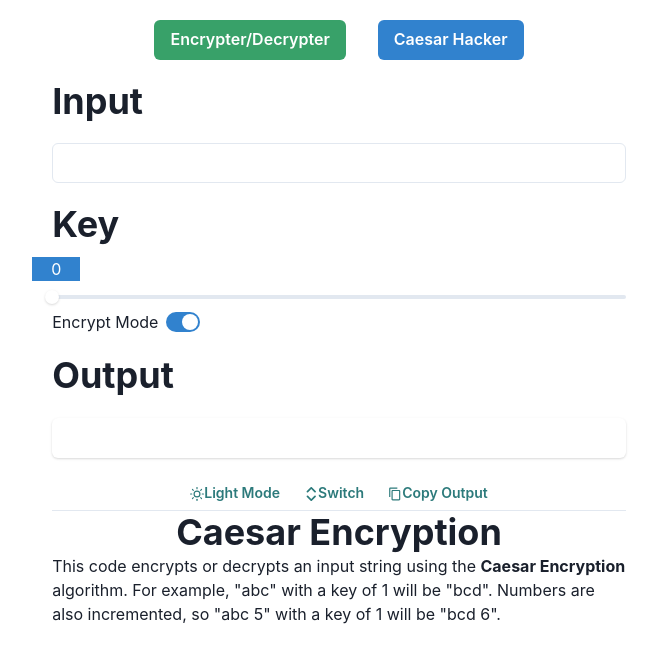
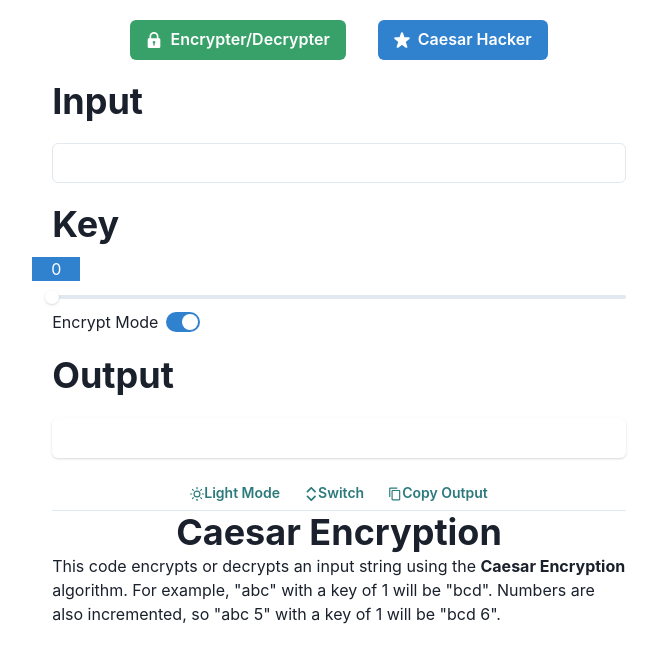
Before and after one commit to nf-projects/caesar-cipher, a Next.js app: page / in a window 1280 px wide. Shown: the top 662 px of the page, without its empty margins (301-958 px from the left). Built offline with nearby package versions, Linux system fonts and the light colour scheme.

Commit message:
add navbar icons

```diff
--- a/components/navbar.tsx
+++ b/components/navbar.tsx
@@ -1,3 +1,4 @@
+import { LockIcon, StarIcon } from "@chakra-ui/icons";
 import { Stack, Button } from "@chakra-ui/react";
 import React from "react";
 
@@ -14,8 +15,8 @@ function NavBar(props: ComponentProps) {
       align="center"
       justifyContent="center"
     >
-      <Button colorScheme="green" onClick={() => props.tabFunction("encrypter")}>Encrypter/Decrypter</Button>
-      <Button colorScheme="blue" onClick={() => props.tabFunction("hacker")}>Caesar Hacker</Button>
+      <Button leftIcon={<LockIcon></LockIcon>} colorScheme="green" onClick={() => props.tabFunction("encrypter")}>Encrypter/Decrypter</Button>
+      <Button leftIcon={<StarIcon></StarIcon>} colorScheme="blue" onClick={() => props.tabFunction("hacker")}>Caesar Hacker</Button>
     </Stack>
   );
 }
```
